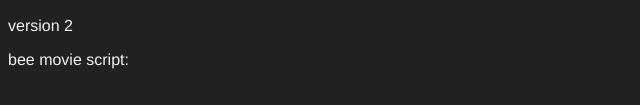
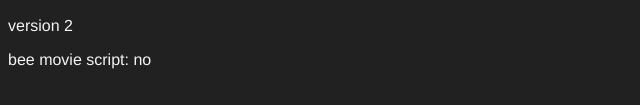
Before and after one commit to Cloudeveloper/ModernApp, a plain HTML site: page index.html in a window 1280 px wide. Shown: the part 147-252 px from the top of the page, 0-640 px from the left. Drawn offline with Linux system fonts and the light colour scheme.

Commit message:
Update index.html

```diff
--- a/index.html
+++ b/index.html
@@ -15,7 +15,7 @@
 
 <h2>minion movie</h1>
 <p>version 2</p>
-<p>bee movie script:</p>
+<p>bee movie script: no</p>
 
 </body>
 </html>
```
